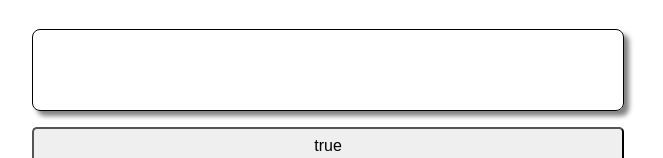
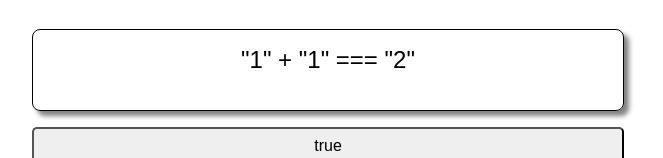
Before and after one commit to gtanchak/js-calculator, a plain HTML site: page apps/quiz/index.html in a window 1280 px wide. Shown: the part 165-323 px from the top of the page, without its empty margins (312-975 px from the left). Drawn offline with Linux system fonts and the light colour scheme.

Commit message:
fix: completed first 3 todo

```diff
--- a/apps/quiz/index.html
+++ b/apps/quiz/index.html
@@ -68,7 +68,44 @@
 
       <div id="explanation"></div>
 
-      <script type="text/javascript"></script>
+      <script type="text/javascript">
+        // TODO 1: Declare & assign variables pointing to the corresponding element(s)
+        // statement should be the "statement" div
+        // optionButtons should be all the elements within the "options" div
+        // explanation should be the "explanation" div
+        const statementEle = document.getElementById("statement");
+        const optionsButtons = document.getElementById("options");
+        const explanation = document.getElementById("explanation");
+
+        // TODO 2: Declare & assign a variable called fact
+        // Its value should be an object with a statement, true/false answer, and explanation
+        const fact = {
+          statement: `"1" + "1" === "2"`,
+          answer: false,
+          explanation: "explanation",
+        };
+
+        // TODO 3: Set the text of the statement element to the fact's statement
+        statementEle.textContent = fact.statement;
+
+        // TODO 4: Declare disable & enable functions to set or remove the "disabled" attribute from a given button element
+        // disable(button) should set the button element's attribute "disabled" to the value ""
+        // enable(button) should remove the attribute "disabled" from the button element
+
+        // TODO 5: Declare an isCorrect function that compares a guess to the right answer
+        // isCorrect(guess) should return true if the guess matches the fact's answer
+
+        // TODO 6A: Use a for loop to add a click event listener to each of the optionButtons
+        // TODO 6B: Within the event handler function, display the fact's explanation by setting the text of the explanation element
+
+        // TODO 7: Within the event handler function,
+        // Use a for loop to disable all the option buttons
+
+        // TODO 8: Within the event handler function,
+        // Get the guessed value from the clicked button
+        // Use a conditional to compare the guess to the fact's answer
+        // and add the "correct"/"incorrect" class as appropriate
+      </script>
     </main>
   </body>
 </html>
```
